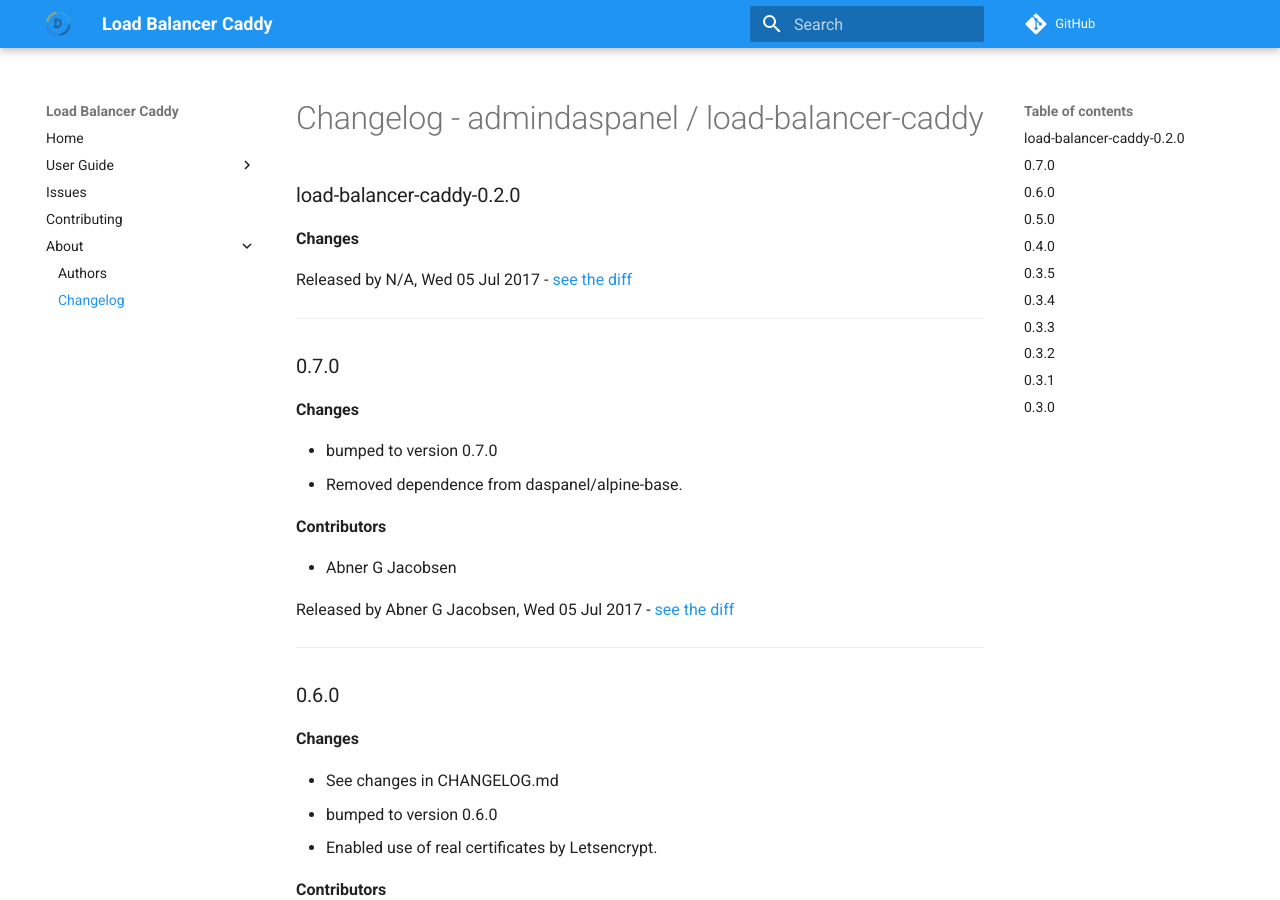
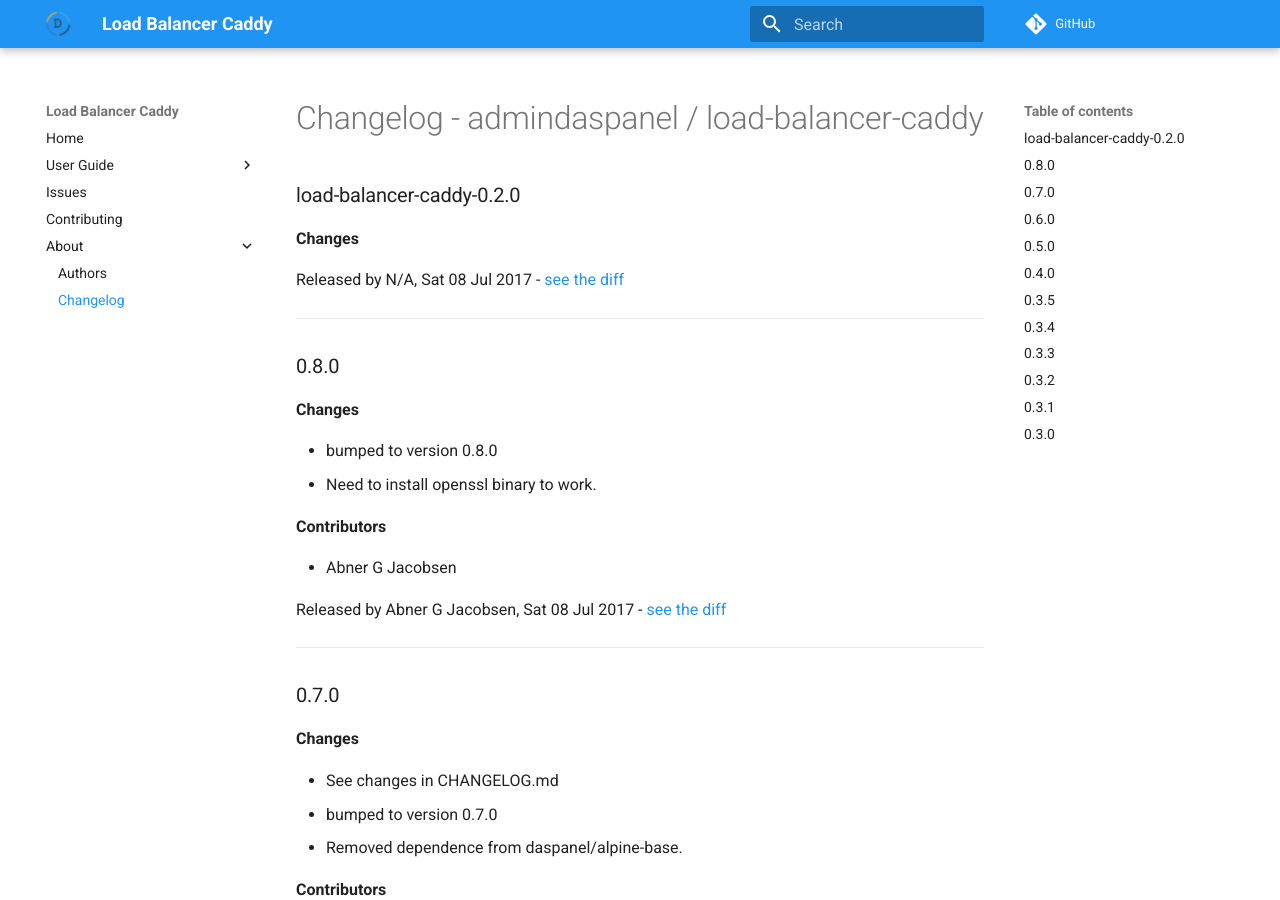
Before and after one commit to daspanel/load-balancer-caddy, an MkDocs documentation site: the page built from docs/changelog.md, in a window 1280 px wide and 900 px high. Built offline with MkDocs 1.6.1 and Material for MkDocs 9.7.7, drawn with Linux system fonts in a browser that asks for light colours; comment, search, counter and statistics services are not loaded; old or Windows-style settings are respelled for this version of MkDocs.

Commit message:
See changes in CHANGELOG.md

```diff
--- a/docs/changelog.md
+++ b/docs/changelog.md
@@ -4,13 +4,28 @@
 __Changes__
 
 
-Released by N/A, Wed 05 Jul 2017 -
+Released by N/A, Sat 08 Jul 2017 -
 [see the diff](https://github.com/admindaspanel/load-balancer-caddy/compare/...#diff)
+______________
+
+### 0.8.0
+__Changes__
+
+- bumped to version 0.8.0
+- Need to install openssl binary to work.
+
+__Contributors__
+
+- Abner G Jacobsen
+
+Released by Abner G Jacobsen, Sat 08 Jul 2017 -
+[see the diff](https://github.com/admindaspanel/load-balancer-caddy/compare/0.7.0...0.8.0#diff)
 ______________
 
 ### 0.7.0
 __Changes__
 
+- See changes in CHANGELOG.md
 - bumped to version 0.7.0
 - Removed dependence from daspanel/alpine-base.
 
```
Also changed, not shown: CHANGELOG.md (+16 -1 lines).
